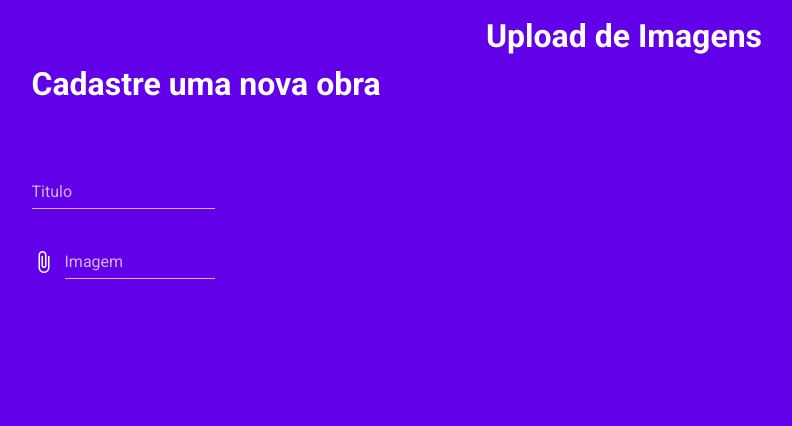
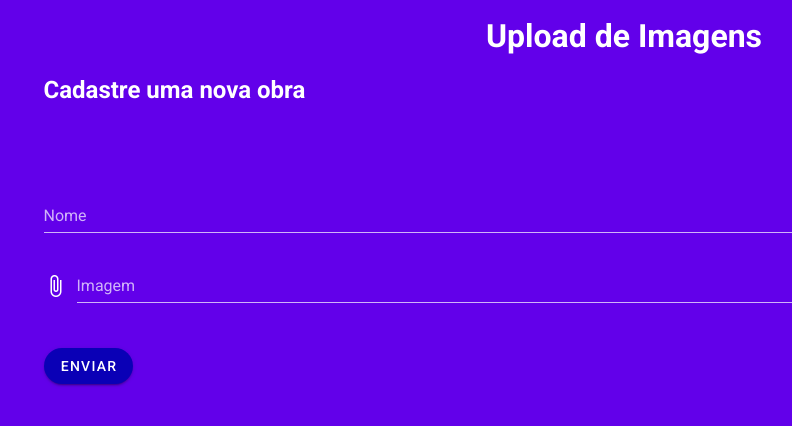
Before and after one commit to nic1611/UploadImage, a Vue app in the folder src/uploadimage-ui/: page /about in a window 1280 px wide. Shown: the top 426 px of the page, without its empty margins (16-808 px from the left). Built offline with nearby package versions, Linux system fonts and the light colour scheme.

Commit message:
Enviando requisição post para a api

```diff
--- a/src/uploadimage-ui/src/App.vue
+++ b/src/uploadimage-ui/src/App.vue
@@ -21,7 +21,7 @@
   min-height: 100vh;
 }
 
-h1 {
+h1, h2 {
   color: #ffffff;
 }
 
--- a/src/uploadimage-ui/src/views/About.vue
+++ b/src/uploadimage-ui/src/views/About.vue
@@ -1,13 +1,21 @@
 <template>
   <div class="about">
     <v-row>
-      <h1>Cadastre uma nova obra</h1>
+      <v-col>
+        <h2>Cadastre uma nova obra</h2>
+      </v-col>
     </v-row>
     <v-row class="mt-16">
-      <v-form>
-        <v-text-field dark label="Titulo"> </v-text-field>
-        <v-file-input accept="image/*" dark label="Imagem"> </v-file-input>
-      </v-form>
+      <v-col>
+        <v-form>
+          <v-text-field v-model="obj.Nome" dark label="Nome"></v-text-field>
+          <v-file-input v-model="obj.Imagem" accept="image/*" dark label="Imagem">
+          </v-file-input>
+          <v-btn class="mt-6" rounded dark color="#0a00b6" v-on:click="this.log"
+            >Enviar</v-btn
+          >
+        </v-form>
+      </v-col>
     </v-row>
   </div>
 </template>
@@ -16,5 +24,27 @@
 export default {
   name: "About",
   components: {},
+  data() {
+    return {
+      obj: {
+        Nome: null,
+        Imagem: null,
+      },
+    };
+  },
+  methods: {
+    log() {
+      console.log(this.obj.Nome, this.obj.Imagem);
+      this.enviarParaApi();
+    },
+    enviarParaApi() {
+      fetch("https://localhost:5001/novo/", {
+        method: "post",
+        body: this.obj,
+      }).then(function(response) {
+        return response.json();
+      });
+    },
+  },
 };
 </script>
--- a/src/uploadimage-ui/src/views/Home.vue
+++ b/src/uploadimage-ui/src/views/Home.vue
@@ -1,11 +1,15 @@
 <template>
   <div class="home">
-    <v-layout justify-space-between>
-      <h1>Lista de Obras de Arte</h1>
-      <RouterLink class="router-link" to="/about">
-        <v-btn color="#0a00b6" rounded dark>Nova Obra</v-btn>
-      </RouterLink>
-    </v-layout>
+    <v-row>
+      <v-col min-width="300" class="text-center">
+        <h2>Lista de Obras de Arte</h2>
+      </v-col>
+      <v-col min-width="300" class="text-center">
+        <RouterLink class="router-link" to="/About">
+          <v-btn color="#0a00b6" rounded dark>Nova Obra</v-btn>
+        </RouterLink>
+      </v-col>
+    </v-row>
     <v-row class="mt-16" justify="space-around">
       <v-card v-for="n in 10" :key="n" color="#9d46ff" dark class="p-10 mt-8">
         <v-row>
@@ -29,11 +33,9 @@
 </template>
 
 <style scoped>
-
 .col-des {
   height: 200px;
 }
-
 </style>
 
 <script>
```
Also changed, not shown: 2 other files (tests, documents, lock files or other folders).
